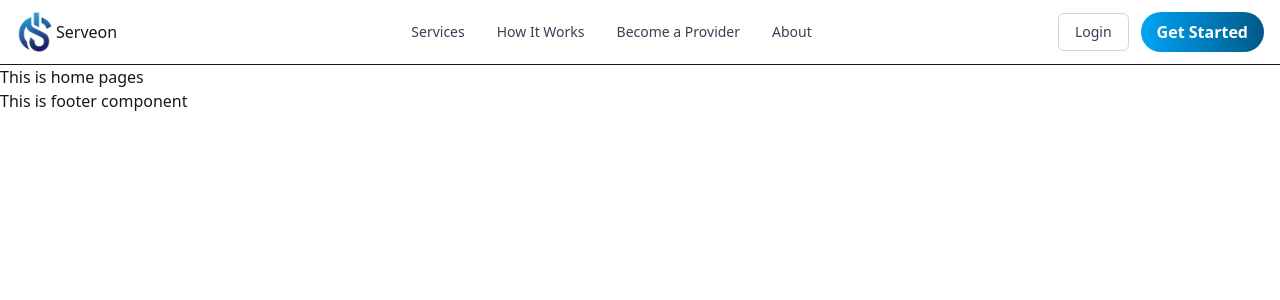
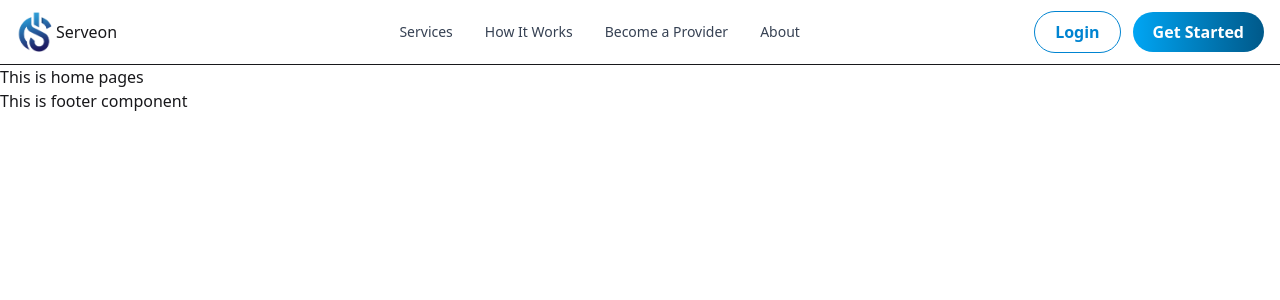
Before and after one commit to touhidtamim/serveon-client, a React (Vite) app: page / in a window 1280 px wide. Shown: the top 300 px of the page. Built offline with nearby package versions, Linux system fonts and the light colour scheme.

Commit message:
created a outline button

```diff
--- a/src/components/buttons/BtnOutline.jsx
+++ b/src/components/buttons/BtnOutline.jsx
@@ -0,0 +1,25 @@
+import React from "react";
+import { useNavigate } from "react-router-dom";
+
+const BtnOutline = ({ text, to, className = "" }) => {
+  const navigate = useNavigate();
+
+  return (
+    <button
+      onClick={() => to && navigate(to)}
+      className={`
+        border border-sky-600
+        text-sky-600 font-semibold
+        px-5 py-2 cursor-pointer
+        rounded-4xl
+        hover:bg-sky-600 hover:text-white
+        transition-all duration-200 ease-in-out
+        ${className}
+      `}
+    >
+      {text}
+    </button>
+  );
+};
+
+export default BtnOutline;
--- a/src/components/buttons/BtnPrimary.jsx
+++ b/src/components/buttons/BtnPrimary.jsx
@@ -11,7 +11,7 @@ const BtnPrimary = ({ text, to, className = "" }) => {
   return (
     <button
       onClick={handleClick}
-      className={`bg-linear-to-r from-sky-500 to-sky-800 hover:from-sky-600 hover:to-sky-900 cursor-pointer text-white font-semibold py-2 px-4 rounded-4xl transition duration-200 ${className}`}
+      className={`bg-linear-to-r from-sky-500 to-sky-800 hover:from-sky-600 hover:to-sky-900 cursor-pointer text-white font-semibold py-2 px-5 rounded-4xl transition duration-200 ${className}`}
     >
       {text}
     </button>
--- a/src/components/navbar/Navbar.jsx
+++ b/src/components/navbar/Navbar.jsx
@@ -1,6 +1,7 @@
 import React from "react";
 import Logo from "../logo/Logo";
 import BtnPrimary from "../buttons/BtnPrimary";
+import BtnOutline from "../buttons/btnOutline";
 
 const Navbar = () => {
   return (
@@ -44,9 +45,7 @@ const Navbar = () => {
 
           {/* Right: CTA Buttons (static for now) */}
           <div className="flex items-center gap-3">
-            <button className="px-4 py-2 text-sm font-medium text-gray-700 border border-gray-300 rounded-md hover:bg-gray-100 transition">
-              Login
-            </button>
+            <BtnOutline text="Login" to="/login" />
             <BtnPrimary text="Get Started" to="/register" />
           </div>
         </div>
```
